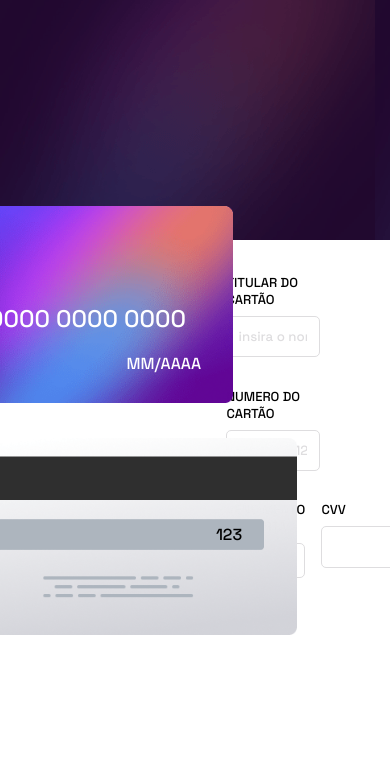
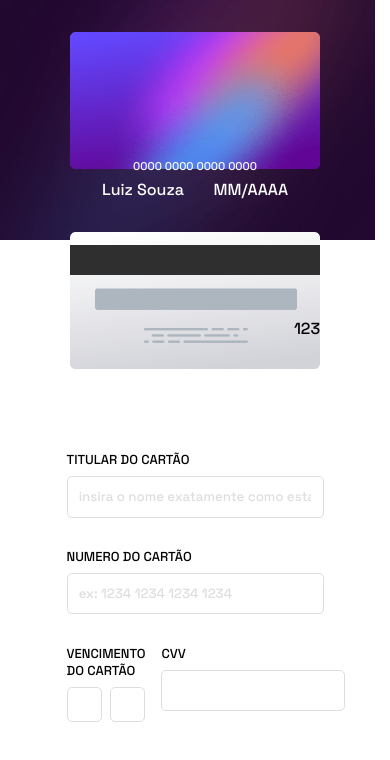
Before and after one commit to lzmarangoni/formulario_interativo_de_pgto, a React (Create React App) app: page / in a window 390 px wide. Shown: the top 760 px of the page. Built offline with nearby package versions, Linux system fonts and the light colour scheme.

Commit message:
primeiros ajustes para mobile

```diff
--- a/src/App.css
+++ b/src/App.css
@@ -7,16 +7,9 @@
   text-align: center;
   display: flex;
   justify-content: center;
-
+  width: 100vw;
 }
 
-@media screen and (max-width:450px) {
-  .App{
-    background-image: url(../public/images/bg-main-mobile.png);
-    background-repeat: repeat-x;
-  }
-
-}
 
 .cards{
   display: flex;
@@ -26,6 +19,8 @@
   width: 40%;
 }
 
+
+
 .form{
   display: flex;
   flex-direction: column;
@@ -33,3 +28,24 @@
   justify-content: center;
   width: 40%
 }
+
+
+@media screen and (max-width:415px) {
+  .App{
+    background-image: url(../public/images/bg-main-mobile.png);
+    background-repeat:none;
+    background-size:auto;
+    display: block;
+    width: auto;
+  }
+  .form{
+   width: 100vw;
+
+  }
+  .cards{
+    width: 100vw;
+    padding-top: 2rem;
+    margin:0 auto
+  }
+
+}
--- a/src/components/CardBack/CardBack.css
+++ b/src/components/CardBack/CardBack.css
@@ -14,3 +14,9 @@
     right: -7rem;
     width: 100%;
 }
+
+@media screen and (max-width:415px){
+    .cardBack{
+        width: 250px;
+    }
+}
--- a/src/components/CardFront/CardFront.css
+++ b/src/components/CardFront/CardFront.css
@@ -39,3 +39,14 @@
     color: white;
 
 }
+
+@media screen and (max-width:415px){
+    .cardFront{
+        width: 250px;
+        margin: 0;
+    }
+
+    .cardFront #cardNumber{
+        font-size: 0.7rem;
+    }
+}
```
